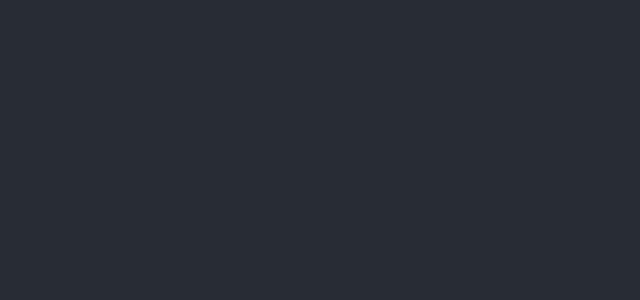
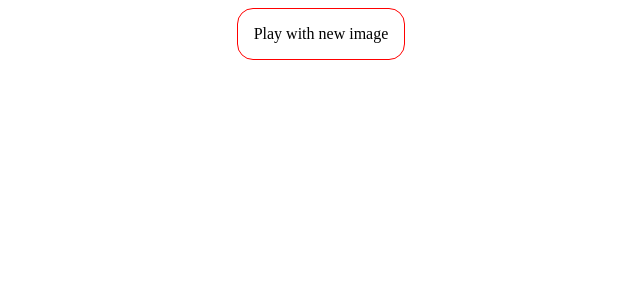
Before and after one commit to gygabo-r/just-a-puzzle, a React (Create React App) app: page / in a window 1280 px wide. Shown: the top 300 px of the page, without its empty margins (319-959 px from the left). Built offline with nearby package versions, Linux system fonts and the light colour scheme.

Commit message:
upload and cut count works

```diff
--- a/package.json
+++ b/package.json
@@ -3,6 +3,7 @@
   "version": "0.1.0",
   "private": true,
   "dependencies": {
+    "d3": "^7.8.2",
     "react": "^18.2.0",
     "react-dom": "^18.2.0",
     "react-scripts": "5.0.1",
@@ -12,10 +13,13 @@
     "@testing-library/jest-dom": "^5.16.5",
     "@testing-library/react": "^13.4.0",
     "@testing-library/user-event": "^13.5.0",
+    "@types/d3": "^7.4.0",
     "@types/jest": "^27.5.2",
     "@types/node": "^16.18.11",
     "@types/react": "^18.0.27",
-    "@types/react-dom": "^18.0.10"
+    "@types/react-dom": "^18.0.10",
+    "gh-pages": "^5.0.0",
+    "prettier": "^2.8.3"
   },
   "scripts": {
     "start": "react-scripts start",
--- a/src/App.css
+++ /dev/null
@@ -1,38 +0,0 @@
-.App {
-  text-align: center;
-}
-
-.App-logo {
-  height: 40vmin;
-  pointer-events: none;
-}
-
-@media (prefers-reduced-motion: no-preference) {
-  .App-logo {
-    animation: App-logo-spin infinite 20s linear;
-  }
-}
-
-.App-header {
-  background-color: #282c34;
-  min-height: 100vh;
-  display: flex;
-  flex-direction: column;
-  align-items: center;
-  justify-content: center;
-  font-size: calc(10px + 2vmin);
-  color: white;
-}
-
-.App-link {
-  color: #61dafb;
-}
-
-@keyframes App-logo-spin {
-  from {
-    transform: rotate(0deg);
-  }
-  to {
-    transform: rotate(360deg);
-  }
-}
--- a/src/App.tsx
+++ b/src/App.tsx
@@ -1,12 +1,44 @@
-import React from 'react';
-import './App.css';
+import React, { useCallback, useState } from 'react';
+import { CutOption } from './interfaces/CutOption';
+import { ImageUploader } from './cut-selection/ImageUploader';
+import { CutSelection } from './cut-selection/CutSelection';
 
-const App = () => (
-    <div className="App">
-      <header className="App-header">
+type State = 'upload' | 'cut-selection' | 'play';
 
-      </header>
-    </div>
-);
+const App = () => {
+    const [imageDataUrl, setImageDataUrl] = useState('');
+    const [state, setState] = useState<State>('upload');
+    const [selectedCut, setSelectedCut] = useState<CutOption | undefined>();
+
+    const handleUpload = useCallback((url: string) => {
+        setImageDataUrl(url);
+        setState('cut-selection');
+    }, []);
+
+    const handleBackToUpload = useCallback(() => {
+        setImageDataUrl('');
+        setState('upload');
+    }, []);
+
+    const handlePlay = useCallback(() => {
+        setState('play');
+    }, []);
+
+    return (
+        <div className="container">
+            {state === 'upload' && <ImageUploader onUpload={handleUpload} />}
+            {state === 'cut-selection' && (
+                <CutSelection
+                    image={imageDataUrl}
+                    selectedCut={selectedCut}
+                    onCutChange={setSelectedCut}
+                    onCancel={handleBackToUpload}
+                    onStartPlay={handlePlay}
+                />
+            )}
+            {/*{state === 'play' && !!selectedCut && <Play imageData={imageDataUrl} cut={selectedCut} />}*/}
+        </div>
+    );
+};
 
 export default App;
--- /dev/null
+++ b/src/cut-selection/CutSelection.css
@@ -0,0 +1,40 @@
+.cut-label {
+    padding-right: 1rem;
+}
+
+.cuts-wrapper {
+    justify-content: center;
+}
+
+.cut-selection-container {
+    width: 100%;
+    height: 100%;
+    display: flex;
+    flex-direction: column;
+}
+
+.image-container {
+    display: flex;
+    max-height: 50%;
+    padding: 1rem;
+    justify-content: center;
+}
+
+.cuts-container {
+    display: flex;
+    width: 100%;
+    justify-content: center;
+}
+
+.cut-actions {
+    display: flex;
+    justify-content: space-between;
+    padding-top: 1rem;
+    padding-right: 30%;
+    padding-left: 30%;
+}
+
+.displayImage{
+    max-width: 50%;
+    max-height: 50%;
+}
--- /dev/null
+++ b/src/cut-selection/CutSelection.tsx
@@ -0,0 +1,62 @@
+import React, { useMemo } from 'react';
+import './CutSelection.css';
+import { CutOption } from '../interfaces/CutOption';
+
+type Props = {
+    image: string;
+    selectedCut: CutOption | undefined;
+    onCutChange: (c: CutOption) => void;
+    onCancel: () => void;
+    onStartPlay: () => void;
+};
+
+const cutArray = [2, 3, 4, 5, 6, 7, 8, 9, 10];
+
+export const CutSelection: React.FC<Props> = (p) => {
+    const { image, onCutChange, selectedCut, onStartPlay, onCancel } = p;
+
+    const cuts: CutOption[] = useMemo(() => {
+        const imgElement = new Image();
+        imgElement.src = image;
+        return cutArray.map((cutY) => {
+            const height = Math.floor(imgElement.height / cutY);
+            const width = Math.floor(height / 5) * 6;
+            const lowerCutX = Math.floor(imgElement.width / width);
+            const upperCutX = lowerCutX + 1;
+            const lowerDiff = imgElement.width - width * lowerCutX;
+            const upperDiff = width * upperCutX - imgElement.width;
+
+            return lowerDiff < upperDiff ? { x: lowerCutX, y: cutY } : { x: upperCutX, y: cutY };
+        });
+    }, [image]);
+
+    console.log(cuts);
+
+    return (
+        <div className="cut-selection-container">
+            <div className="image-container">
+                <img src={image} className="displayImage" alt="the selected one" />
+            </div>
+            <div className="cuts-container">
+                {cuts.map((cut) => (
+                    <label className="cut-label" key={JSON.stringify(cut)}>
+                        <input
+                            type="radio"
+                            name="cut-option"
+                            id={`${cut.x} x ${cut.y}`}
+                            checked={selectedCut?.x === cut.x && selectedCut?.y === cut.y}
+                            onChange={() => onCutChange(cut)}
+                        />
+                        {`${cut.x} x ${cut.y}`}
+                    </label>
+                ))}
+            </div>
+            <div className="cut-actions">
+                <button onClick={onCancel}>Cancel</button>
+                <button onClick={onStartPlay} disabled={!selectedCut}>
+                    Start
+                </button>
+            </div>
+        </div>
+    );
+};
--- /dev/null
+++ b/src/cut-selection/ImageUploader.css
@@ -0,0 +1,20 @@
+.upload_button {
+    border: 1px solid red;
+    border-radius: 1rem ;
+    padding: 1rem;
+    cursor: pointer;
+}
+
+.upload_button:hover {
+    background-color: lightgrey;
+}
+
+.upload_label {
+    display: flex;
+    height: fit-content;
+}
+
+.centered {
+    align-items: center;
+    justify-content: center;
+}
--- /dev/null
+++ b/src/cut-selection/ImageUploader.tsx
@@ -0,0 +1,42 @@
+import React, { ChangeEvent, useCallback } from 'react';
+import './ImageUploader.css';
+
+type Props = {
+    onUpload: (url: string) => void;
+};
+
+export const ImageUploader: React.FC<Props> = (p) => {
+    const { onUpload } = p;
+    const loadFile = useCallback(
+        (event: ChangeEvent<HTMLInputElement>) => {
+            const { currentTarget } = event;
+            const reader = new FileReader();
+            const lastListener = () => {
+                if (reader.result) {
+                    onUpload(reader.result as string);
+                }
+            };
+            reader.addEventListener('load', lastListener);
+            const file = currentTarget.files?.[0];
+            if (file) {
+                reader.readAsDataURL(file);
+            }
+        },
+        [onUpload]
+    );
+
+    return (
+        <div className="container centered">
+            <label htmlFor="upload-image" className="upload_label">
+                <input
+                    onChange={loadFile}
+                    id="upload-image"
+                    name="upload-image"
+                    type="file"
+                    style={{ display: 'none' }}
+                />
+                <span className="upload_button">Play with new image</span>
+            </label>
+        </div>
+    );
+};
--- a/src/index.css
+++ b/src/index.css
@@ -1,13 +1,11 @@
-body {
+.container {
+  width: 100%;
+  height: 100%;
+  display: flex;
+  overflow: scroll;
   margin: 0;
-  font-family: -apple-system, BlinkMacSystemFont, 'Segoe UI', 'Roboto', 'Oxygen',
-    'Ubuntu', 'Cantarell', 'Fira Sans', 'Droid Sans', 'Helvetica Neue',
-    sans-serif;
-  -webkit-font-smoothing: antialiased;
-  -moz-osx-font-smoothing: grayscale;
 }
 
-code {
-  font-family: source-code-pro, Menlo, Monaco, Consolas, 'Courier New',
-    monospace;
+.flex {
+  display: flex;
 }
--- /dev/null
+++ b/src/interfaces/CutOption.ts
@@ -0,0 +1,4 @@
+export type CutOption = {
+    x: number;
+    y: number;
+};
```
Also changed, not shown: .prettierrc.json (added), 1 other file (tests, documents, lock files or other folders).
